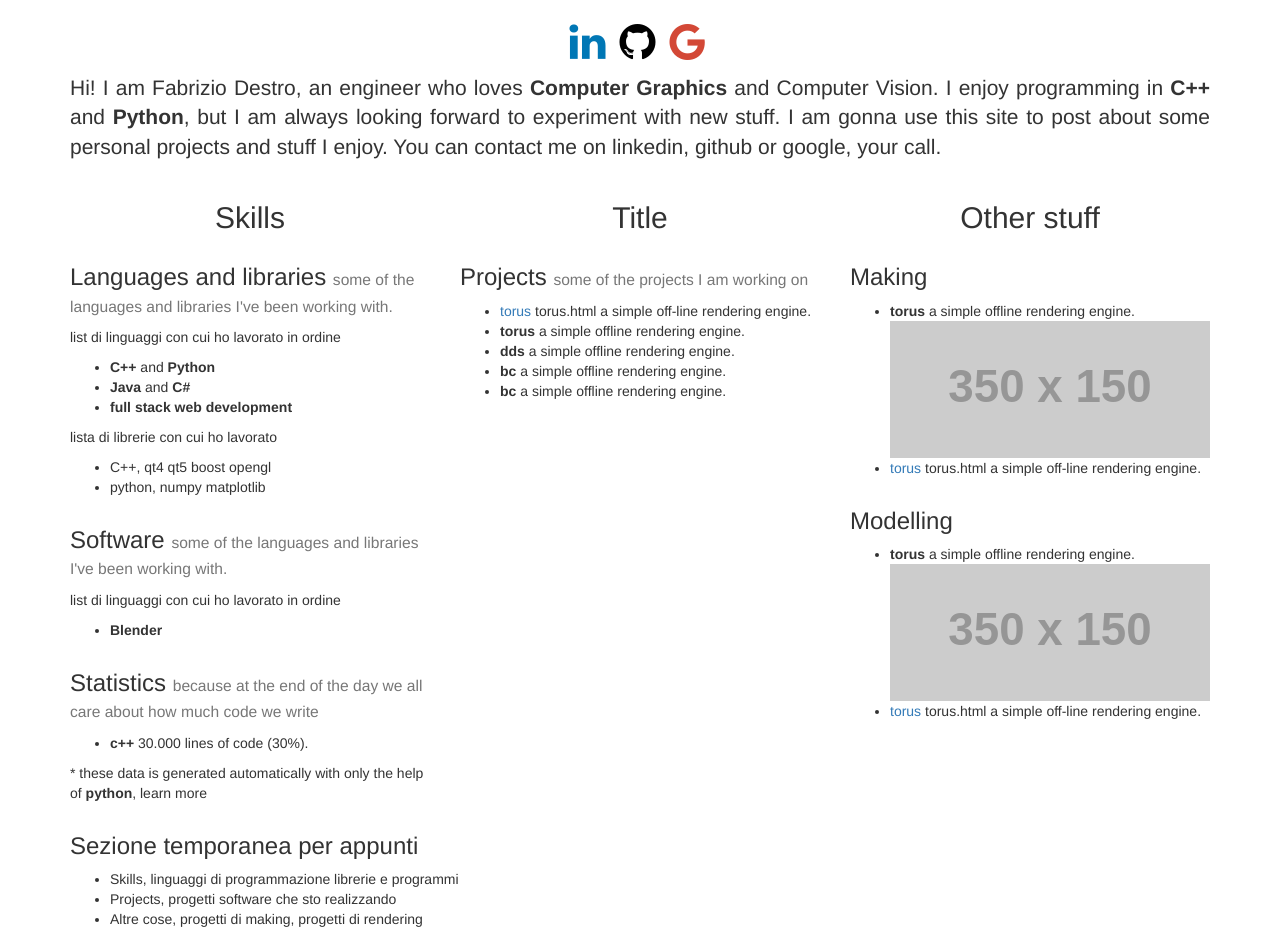
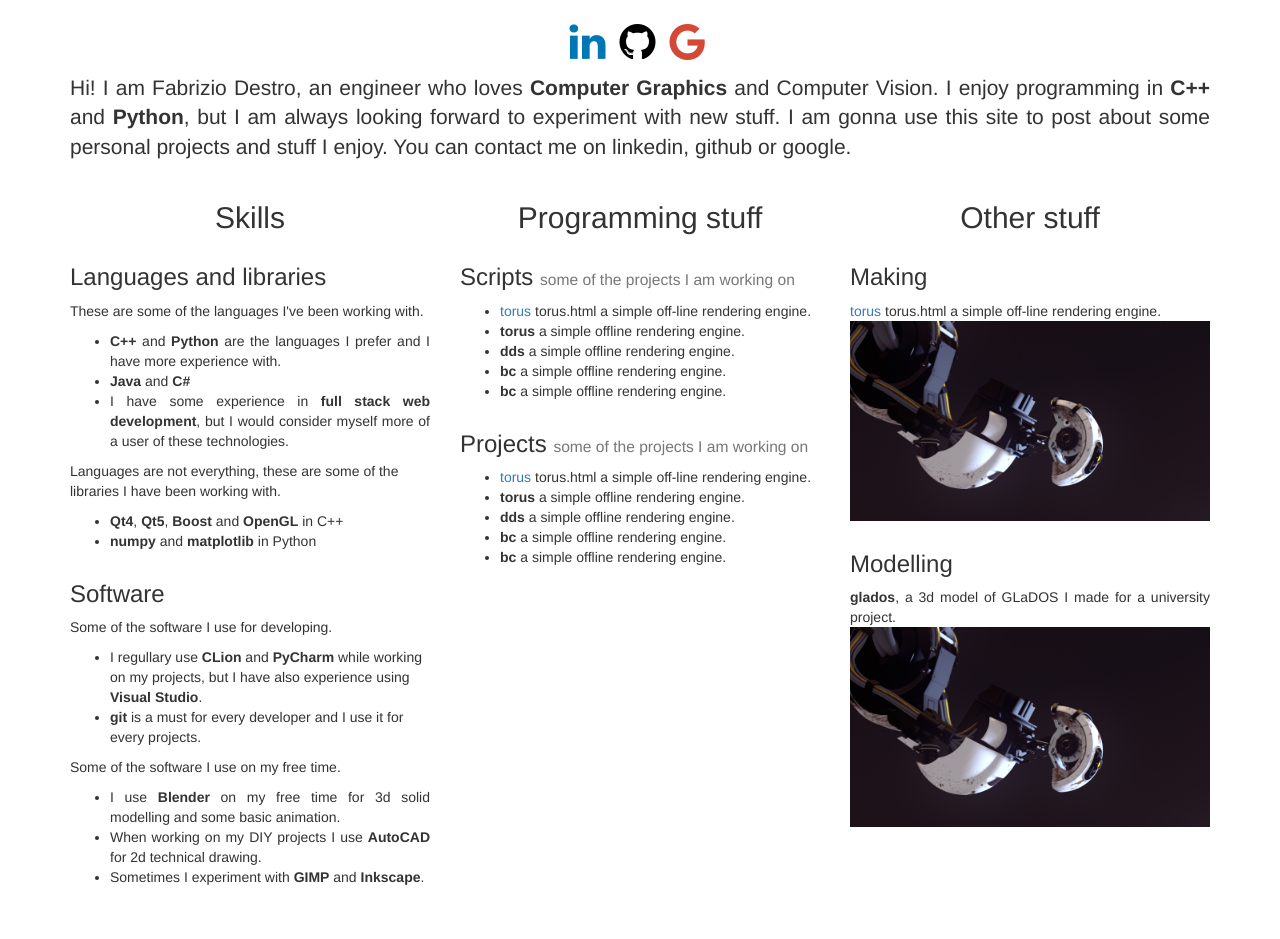
Before and after one commit to dexpota/destro.me, a Jekyll site: the page built from index.html, in a window 1280 px wide. Built offline with Jekyll 4.4.1, drawn with Linux system fonts in a browser that asks for light colours; nearby versions of some CDN libraries; after the commit the page ends 900 px from its top, so only the background shows below that.

Commit message:
Aggiornata la pagina di presentazione.

```diff
--- a/index.html
+++ b/index.html
@@ -42,7 +42,7 @@ layout: default
     <p class="lead text-justify"> Hi! I am Fabrizio Destro, an engineer who loves <b>Computer Graphics</b> and Computer Vision.
       I enjoy programming in <b>C++</b> and <b>Python</b>, but I am always looking forward to experiment with new stuff.
       I am gonna use this site to post about some personal projects and stuff I enjoy.
-      You can contact me on linkedin, github or google, your call.</p>
+      You can contact me on linkedin, github or google.</p>
   </div>
 </div>
 
@@ -51,31 +51,38 @@ layout: default
     <h2 class="text-center">Skills</h2>
     <div class="row">
       <div class="col-sm-12">
-        <h3>Languages and libraries <small> some of the languages and libraries I've been working with.</small></h3>
-        <p> list di linguaggi con cui ho lavorato in ordine </p>
-        <ul>
-          <li> <b>C++</b> and <b>Python</b></li>
+        <h3>Languages and libraries</h3>
+        <p>These are some of the languages I've been working with.</p>
+        <ul class="text-justify">
+          <li> <b>C++</b> and <b>Python</b> are the languages I prefer and I have more experience with.</li>
           <li> <b>Java</b> and <b>C#</b></li>
-          <li> <b>full stack web development</b></li>
+          <li> I have some experience in <b>full stack web development</b>, but I would consider myself more of a user of these technologies.</li>
         </ul>
 
-        <p> lista di librerie con cui ho lavorato </p>
-        <ul>
-          <li> C++, qt4 qt5 boost opengl</li>
-          <li> python, numpy matplotlib</li>
+        <p>Languages are not everything, these are some of the libraries I have been working with.</p>
+        <ul class="text-justify">
+          <li> <b>Qt4</b>, <b>Qt5</b>, <b>Boost</b> and <b>OpenGL</b> in C++</li>
+          <li> <b>numpy</b> and <b>matplotlib</b> in Python</li>
         </ul>
       </div>
     </div>
     <div class="row">
       <div class="col-sm-12">
-        <h3>Software <small> some of the languages and libraries I've been working with.</small></h3>
-        <p> list di linguaggi con cui ho lavorato in ordine </p>
-        <ul>
-          <li><b>Blender</b></li>
+        <h3>Software </h3>
+        <p> Some of the software I use for developing. </p>
+        <ul clas="text-justify">
+          <li>I regullary use <b>CLion</b> and <b>PyCharm</b> while working on my projects, but I have also experience using <b>Visual Studio</b>.</li>
+          <li><b>git</b> is a must for every developer and I use it for every projects. </li>
+        </ul>
+        <p> Some of the software I use on my free time. </p>
+        <ul class="text-justify">
+          <li>I use <b>Blender</b> on my free time for 3d solid modelling and some basic animation.</li>
+          <li>When working on my DIY projects I use <b>AutoCAD</b> for 2d technical drawing.</li>
+          <li>Sometimes I experiment with <b>GIMP</b> and <b>Inkscape</b>.</li>
         </ul>
       </div>
     </div>
-    <div class="row">
+    <!-- <div class="row">
       <div class="col-sm-12">
         <h3>Statistics <small> because at the end of the day we all care about how much code we write</small></h3>
         <ul>
@@ -83,11 +90,27 @@ layout: default
         </ul>
         <p> * these data is generated automatically with only the help of <b>python</b>, learn more</p>
       </div>
-    </div>
+    </div> -->
   </div>
 
   <div class="col-sm-4">
-    <h2 class="text-center">Title</h2>
+    <h2 class="text-center">Programming stuff</h2>
+    <div class="row">
+      <div class="col-sm-12">
+        <h3>Scripts <small> some of the projects I am working on</small></h3>
+        <ul>
+          {% for project in site.projects %}
+            <li>
+              <a href="{{ project.url }}">{{ project.title }}</a> {{ project.name }} {{ project.description }}
+            </li>
+          {% endfor %}
+          <li><b>torus</b> a simple offline rendering engine. </li>
+          <li><b>dds</b> a simple offline rendering engine. </li>
+          <li><b>bc</b> a simple offline rendering engine. </li>
+          <li><b>bc</b> a simple offline rendering engine. </li>
+        </ul>
+      </div>
+    </div>
     <div class="row">
       <div class="col-sm-12">
         <h3>Projects <small> some of the projects I am working on</small></h3>
@@ -111,12 +134,11 @@ layout: default
       <div class="col-sm-12">
         <h3>Making</h3>
         <!-- <img src="https://www.gravatar.com/avatar/b0fdc38f853e5fc1809a209f6caaf0f9?r=pg&s=128" class="img-circle center-block" alt="Cinque Terre"> -->
-        <ul>
-          <li><b>torus</b> a simple offline rendering engine. </li>
-          <img src="http://placehold.it/350x150" class="center-block img-responsive" alt="Cinque Terre">
+        <ul class="list-unstyled">
           {% for making in site.making %}
             <li>
               <a href="{{ making.url }}">{{ making.title }}</a> {{ making.name }} {{ making.description }}
+              <img src="{{site.path}}/assets/glados_preview.png" class="img-responsive">
             </li>
           {% endfor %}
         </ul>
@@ -126,12 +148,11 @@ layout: default
       <div class="col-sm-12">
         <h3>Modelling</h3>
         <!-- <img src="https://www.gravatar.com/avatar/b0fdc38f853e5fc1809a209f6caaf0f9?r=pg&s=128" class="img-circle center-block" alt="Cinque Terre"> -->
-        <ul>
-          <li><b>torus</b> a simple offline rendering engine. </li>
-          <img src="http://placehold.it/350x150" class="center-block img-responsive" alt="Cinque Terre">
+        <ul class="list-unstyled">
           {% for modelling in site.modelling %}
-            <li>
-              <a href="{{ modelling.url }}">{{ modelling.title }}</a> {{ modelling.name }} {{ modelling.description }}
+            <li class="text-justify" style="margin-bottom: 1em;">
+              <b>{{modelling.title}}</b>, {{ modelling.description }}
+              <img src="{{site.path}}/assets/{{modelling.preview}}" class="img-responsive">
             </li>
           {% endfor %}
         </ul>
@@ -139,14 +160,3 @@ layout: default
     </div>
   </div>
 </div>
-
-<div class="row">
-  <div class="col-sm-12">
-    <h3> Sezione temporanea per appunti </h3>
-    <ul>
-      <li>Skills, linguaggi di programmazione librerie e programmi</li>
-      <li>Projects, progetti software che sto realizzando</li>
-      <li>Altre cose, progetti di making, progetti di rendering</li>
-    </ul>
-  </div>
-</div>
```
Also changed, not shown: _modelling/glados.html (added, +12 -0 lines), _modelling/torus.html (deleted, +0 -11 lines), assets/glados_preview.png (added).
